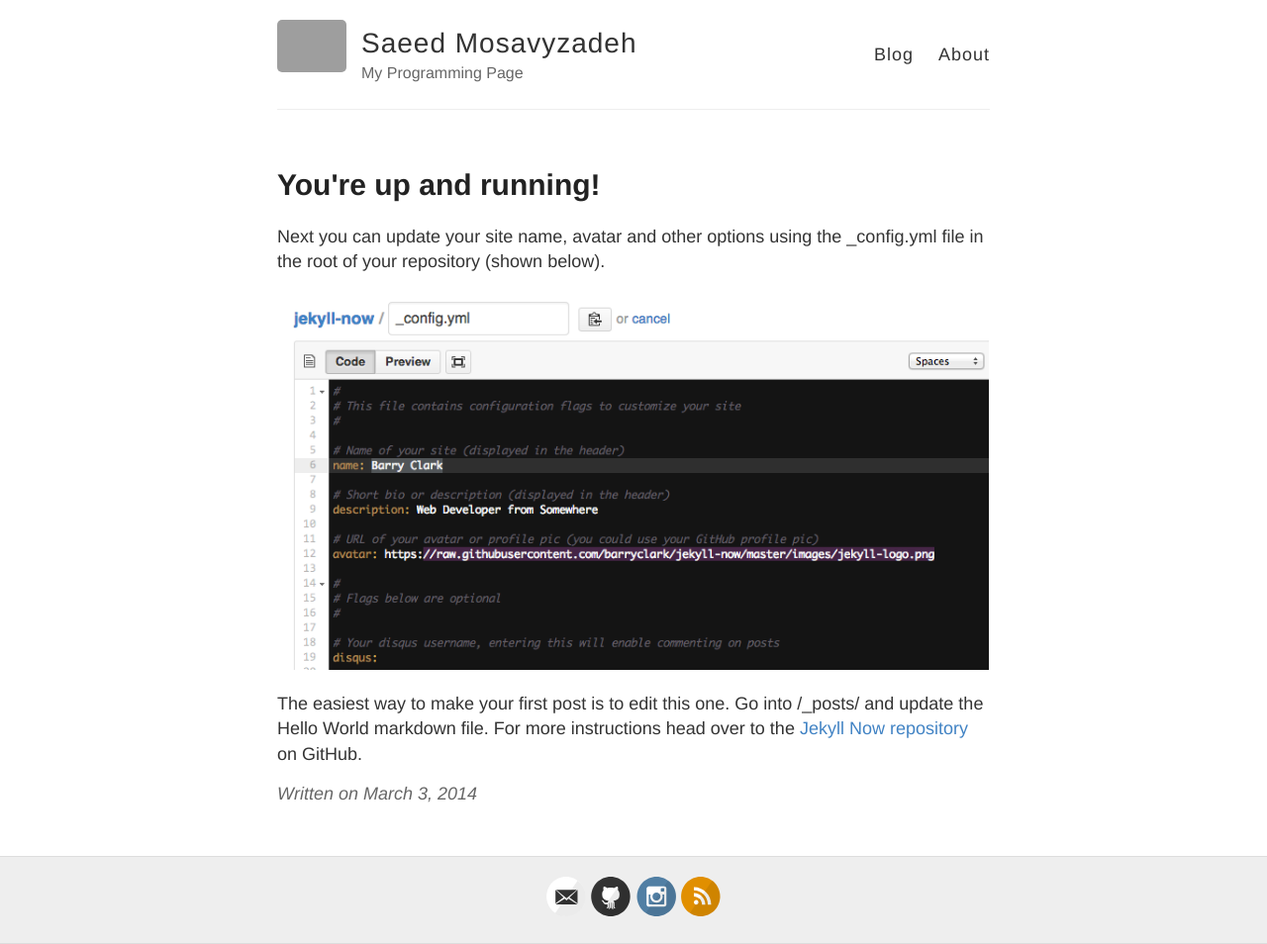
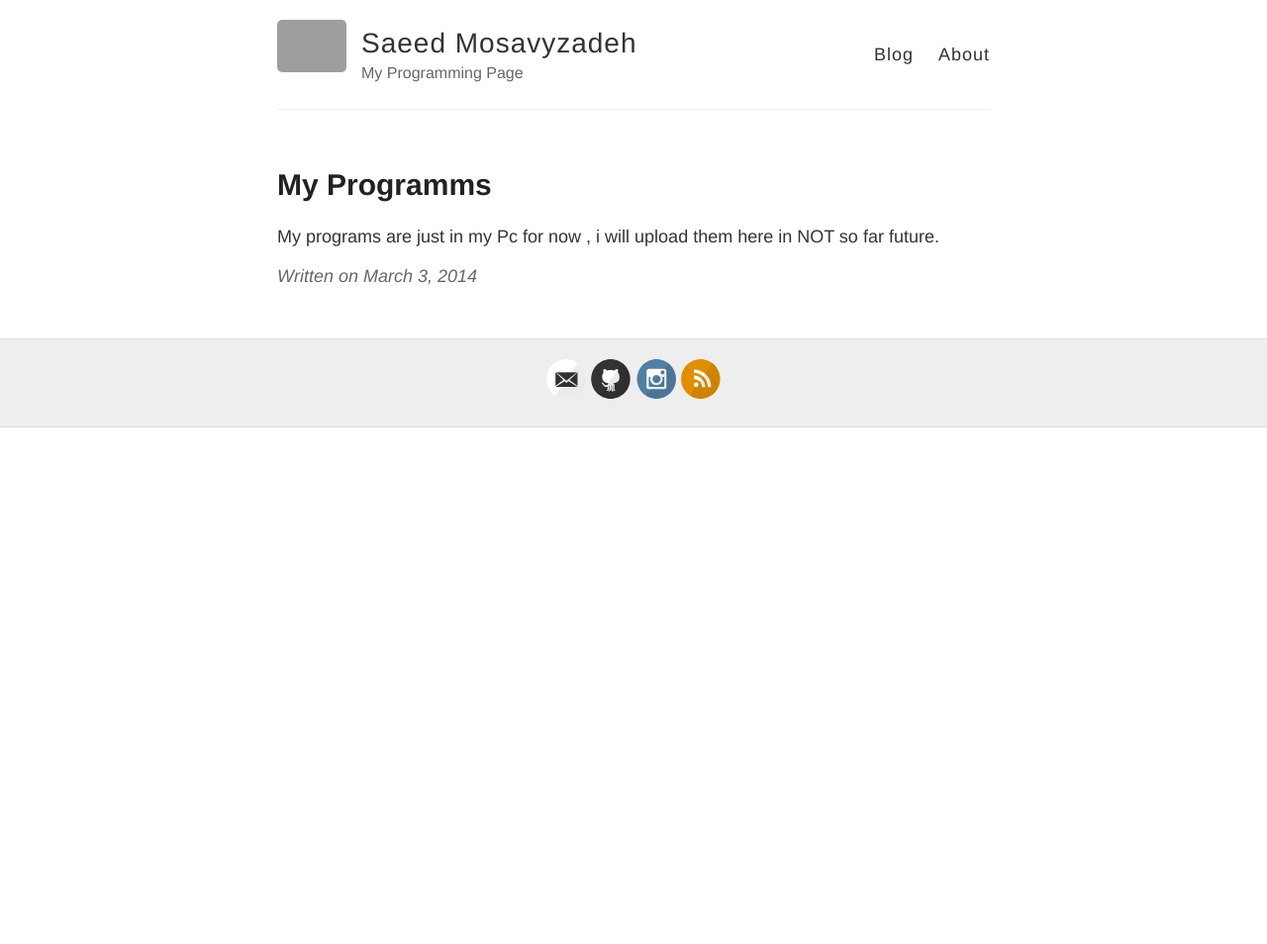
Before and after one commit to saeedmosavyzadeh/SaeedMosavyzadeh.github.io, a Jekyll site: the page built from _posts/2014-3-3-Hello-World.md, in a window 1280 px wide. Shown: the whole page at 99% size. Built offline with Jekyll 4.4.1, drawn with Linux system fonts in a browser that asks for light colours; after the commit the page ends 900 px from its top, so only the background shows below that; grey boxes are pictures that could not be loaded.

Commit message:
Update 2014-3-3-Hello-World.md

```diff
--- a/_posts/2014-3-3-Hello-World.md
+++ b/_posts/2014-3-3-Hello-World.md
@@ -1,10 +1,6 @@
 ---
 layout: post
-title: You're up and running!
+title: My Programms
 ---
 
-Next you can update your site name, avatar and other options using the _config.yml file in the root of your repository (shown below).
-
-![_config.yml]({{ site.baseurl }}/images/config.png)
-
-The easiest way to make your first post is to edit this one. Go into /_posts/ and update the Hello World markdown file. For more instructions head over to the [Jekyll Now repository](https://github.com/barryclark/jekyll-now) on GitHub.
+My programs are just in my Pc for now , i will upload them here in NOT so far future.
```
